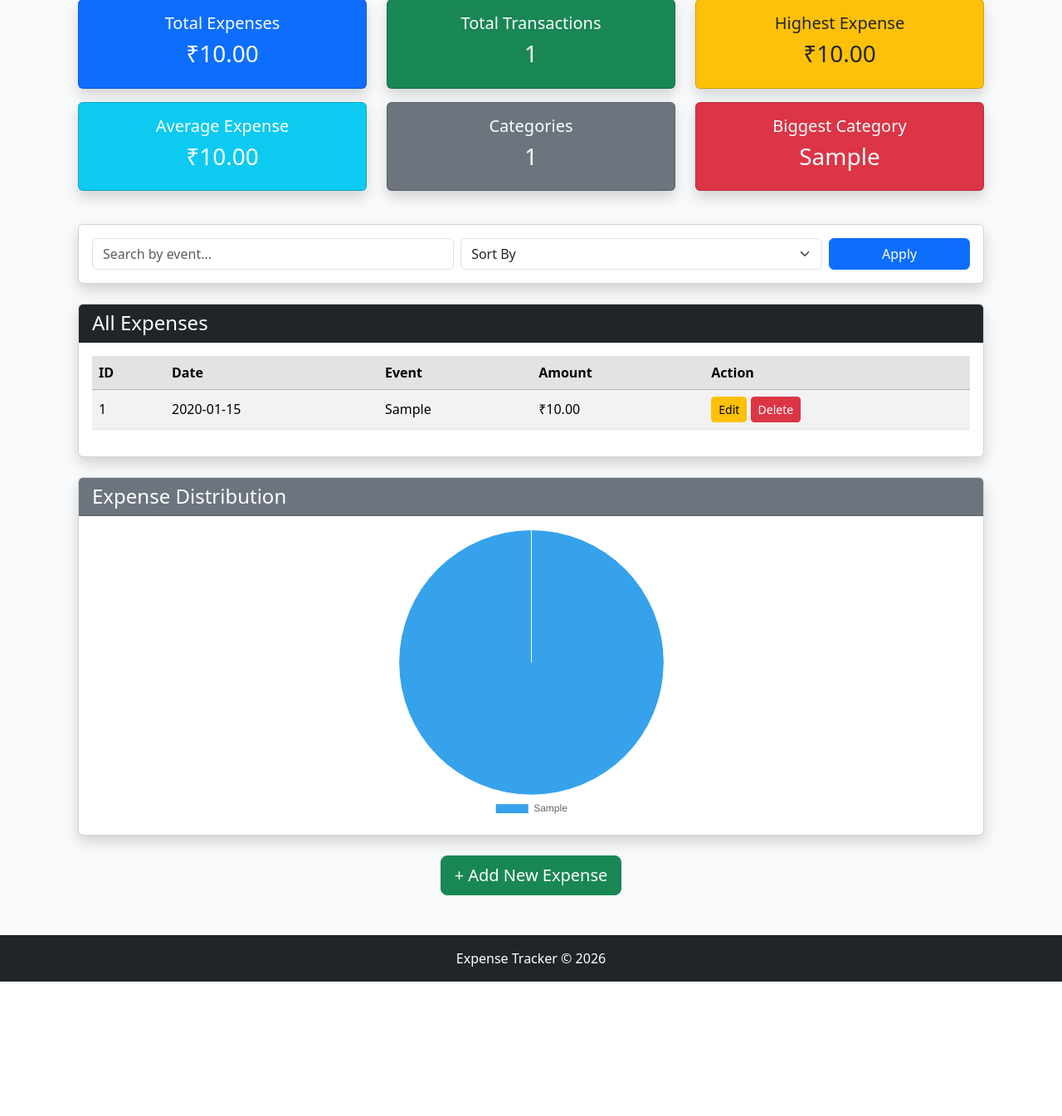
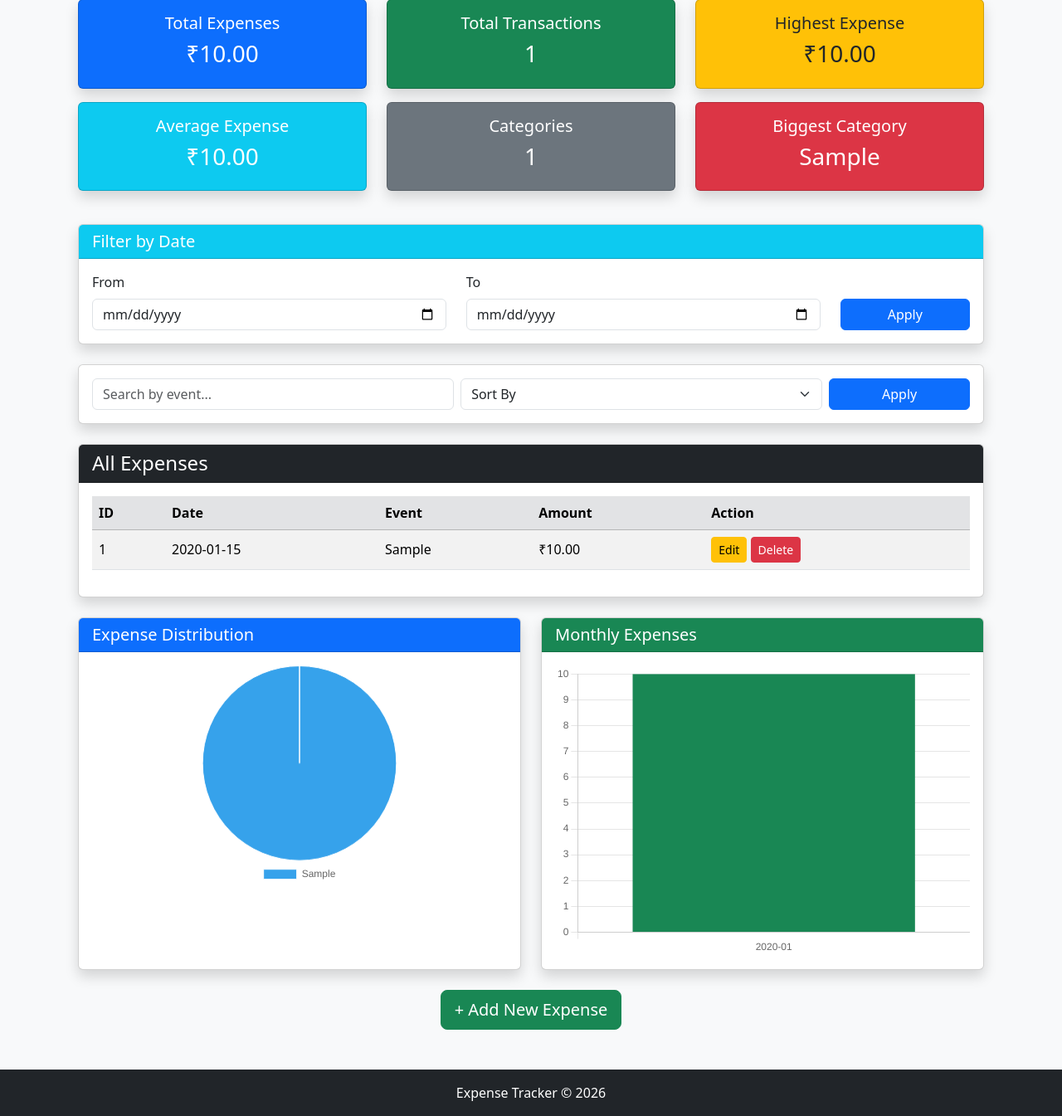
Before and after one commit to namankawedia18/flask-expense-tracker, a Flask app: page /expense in a window 1280 px wide. Shown: the part 177-1522 px from the top of the page at 83% size. Before the commit the page ends 1360 px from the top, so only its background shows below. Run offline with Flask 3, Linux system fonts and the light colour scheme; tables that the repository leaves empty hold one stand-in row (values such as "Sample post").

Commit message:
Monthly bar chart & date filter

```diff
--- a/app.py
+++ b/app.py
@@ -55,7 +55,16 @@ def viewExpense():
     search = request.args.get("search", "")
     sort = request.args.get("sort", "")
 
+    from_date = request.args.get("from_date", "")
+    to_date = request.args.get("to_date", "")
+
     query = Expense.query
+
+    if from_date:
+        query = query.filter(Expense.date >= from_date)
+
+    if to_date:
+        query = query.filter(Expense.date <= to_date)
 
     # -------------------------
     # Search
@@ -110,6 +119,29 @@ def viewExpense():
     chart_labels = list(category_summary.keys())
     chart_values = list(category_summary.values())
 
+    # -------------------------
+    # Monthly Summary
+    # -------------------------
+
+    monthly_summary = {}
+
+    for expense in expenses:
+
+        month = expense.date[:7]      # Example: 2026-06
+
+        if month in monthly_summary:
+
+            monthly_summary[month] += expense.amount
+
+        else:
+
+            monthly_summary[month] = expense.amount
+
+
+    month_labels = list(monthly_summary.keys())
+
+    month_values = list(monthly_summary.values())
+
     highest_expense = max(
         (expense.amount for expense in expenses),
         default=0
@@ -141,10 +173,14 @@ def viewExpense():
         sort=sort,
         chart_labels=chart_labels,
         chart_values=chart_values,
+        month_labels=month_labels,
+        month_values=month_values,
         highest_expense=highest_expense,
         average_expense=average_expense,
         total_categories=total_categories,
-        biggest_category=biggest_category
+        biggest_category=biggest_category,
+        from_date=from_date,
+        to_date=to_date
     )
 
 @app.route("/delete/<int:id>")
--- a/templates/expenses.html
+++ b/templates/expenses.html
@@ -109,6 +109,56 @@ Expense Dashboard
                 </div>
 
             </div>
+
+        </div>
+
+    </div>
+
+    <div class="card shadow mb-4">
+
+        <div class="card-header bg-info text-white">
+
+            <h5 class="mb-0">
+                Filter by Date
+            </h5>
+
+        </div>
+
+        <div class="card-body">
+
+            <form method="GET" action="{{ url_for('viewExpense') }}">
+
+                <div class="row">
+
+                    <div class="col-md-5">
+
+                        <label class="form-label">From</label>
+
+                        <input type="date" name="from_date" class="form-control" value="{{ from_date }}">
+
+                    </div>
+
+                    <div class="col-md-5">
+
+                        <label class="form-label">To</label>
+
+                        <input type="date" name="to_date" class="form-control" value="{{ to_date }}">
+
+                    </div>
+
+                    <div class="col-md-2 d-flex align-items-end">
+
+                        <button class="btn btn-primary w-100">
+
+                            Apply
+
+                        </button>
+
+                    </div>
+
+                </div>
+
+            </form>
 
         </div>
 
@@ -263,21 +313,63 @@ Expense Dashboard
 
     <!-- Category Summary -->
 
-    <div class="card shadow mb-4">
+    <div class="row mb-4">
 
-        <div class="card-header bg-secondary text-white">
+        <!-- Pie Chart -->
 
-            <h4 class="mb-0">
-                Expense Distribution
-            </h4>
+        <div class="col-lg-6">
+
+            <div class="card shadow">
+
+                <div class="card-header bg-primary text-white">
+
+                    <h5 class="mb-0">
+
+                        Expense Distribution
+
+                    </h5>
+
+                </div>
+
+                <div class="card-body">
+
+                    <div class="mx-auto" style="max-width:400px;height:350px;">
+
+                        <canvas id="expenseChart"></canvas>
+
+                    </div>
+
+                </div>
+
+            </div>
 
         </div>
 
-        <div class="card-body">
+        <!-- Monthly Chart -->
 
-            <div class="w-50 mx-auto">
+        <div class="col-lg-6">
 
-                <canvas id="expenseChart"></canvas>
+            <div class="card shadow">
+
+                <div class="card-header bg-success text-white">
+
+                    <h5 class="mb-0">
+
+                        Monthly Expenses
+
+                    </h5>
+
+                </div>
+
+                <div class="card-body">
+
+                    <div style="height:350px;">
+
+                        <canvas id="monthlyChart"></canvas>
+
+                    </div>
+
+                </div>
 
             </div>
 
@@ -307,6 +399,10 @@ Expense Dashboard
 
     const labels = {{ chart_labels | tojson }};
     const values = {{ chart_values | tojson }};
+
+    // --------------------
+    // Pie Chart
+    // --------------------
 
     const ctx = document.getElementById("expenseChart");
 
@@ -352,6 +448,65 @@ Expense Dashboard
 
     });
 
+    // --------------------
+    // Monthly Bar Chart
+    // --------------------
+
+    const monthLabels = {{ month_labels | tojson }};
+    const monthValues = {{ month_values | tojson }};
+
+    const ctx2 = document.getElementById("monthlyChart");
+
+    new Chart(ctx2, {
+
+        type: "bar",
+
+        data: {
+
+            labels: monthLabels,
+
+            datasets: [{
+
+                label: "Monthly Expenses",
+
+                data: monthValues,
+
+                backgroundColor: "#198754"
+
+            }]
+
+        },
+
+        options: {
+
+            responsive: true,
+
+            maintainAspectRatio: false,
+
+            plugins: {
+
+                legend: {
+
+                    display: false
+
+                }
+
+            },
+
+            scales: {
+
+                y: {
+
+                    beginAtZero: true
+
+                }
+
+            }
+
+        }
+
+    });
+
 </script>
 
 {% endblock %}
```
